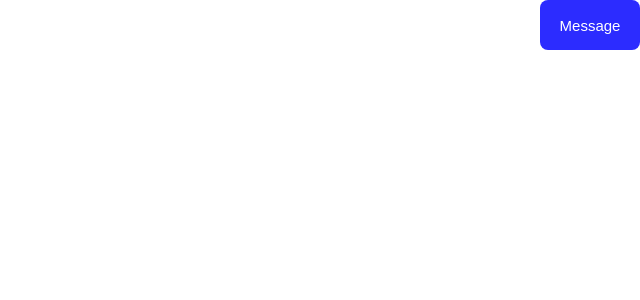
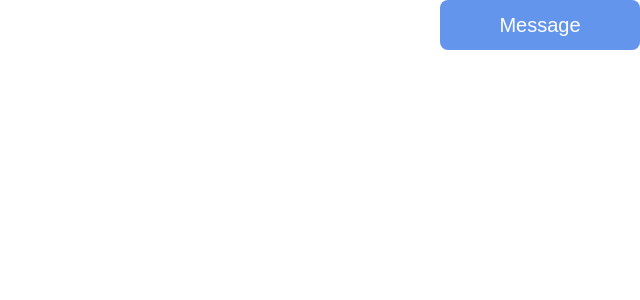
Before and after one commit to seabnavin19/mobileViewUI, a React (Create React App) app: page / in a window 1280 px wide. Shown: the top 300 px of the page, without its empty margins (640-1280 px from the left). Built offline with nearby package versions, Linux system fonts and the light colour scheme.

Commit message:
Toast Message

```diff
--- a/package.json
+++ b/package.json
@@ -9,6 +9,7 @@
     "react": "^18.1.0",
     "react-dom": "^18.1.0",
     "react-scripts": "5.0.1",
+    "uuid": "^8.3.2",
     "web-vitals": "^2.1.4"
   },
   "scripts": {
--- a/src/App.css
+++ b/src/App.css
@@ -2,8 +2,9 @@
   width: 100vw;
   height: 100vh;
   font-family: Arial, Helvetica, sans-serif;
+  background-color: #ffffff;
   display: grid;
-  place-items: start end;
+  place-items:start end;
 }
 
 body {
@@ -12,12 +13,12 @@ body {
 }
 
 .showSnackbarBttn {
-  width: 100px;
+  width: 200px;
   height: 50px;
-  background-color: rgb(44, 44, 255);
+  background-color: cornflowerblue;
   border: none;
   border-radius: 8px;
   cursor: pointer;
   color: white;
-  font-size: 15px;
+  font-size: 20px;
 }
--- a/src/components/Snackbar.css
+++ b/src/components/Snackbar.css
@@ -1,6 +1,7 @@
 .snackbar {
   position: fixed;
-  transform: translate(-100%, -100%);
+  left: 50%;
+  transform: translate(-50%, -50%);
   width: 350px;
   height: 60px;
   border-radius: 30px;
@@ -19,7 +20,7 @@
 
 #show {
   visibility: visible;
-  animation: fadeIn 2.5s, fadeOut 2.5s 2.5s;
+  animation: fadeIn 0.5s, fadeOut 0.5s 2.5s;
 }
 #hide {
   visibility: hidden;
--- a/src/components/Snackbar.js
+++ b/src/components/Snackbar.js
@@ -9,7 +9,7 @@ const Snackbar = forwardRef((props, ref) => {
       setShowSnackbar(true);
       setTimeout(() => {
         setShowSnackbar(false);
-      }, 3000);
+      }, 4000);
     },
   }));
   return (
```
Also changed, not shown: 1 other file (tests, documents, lock files or other folders).
